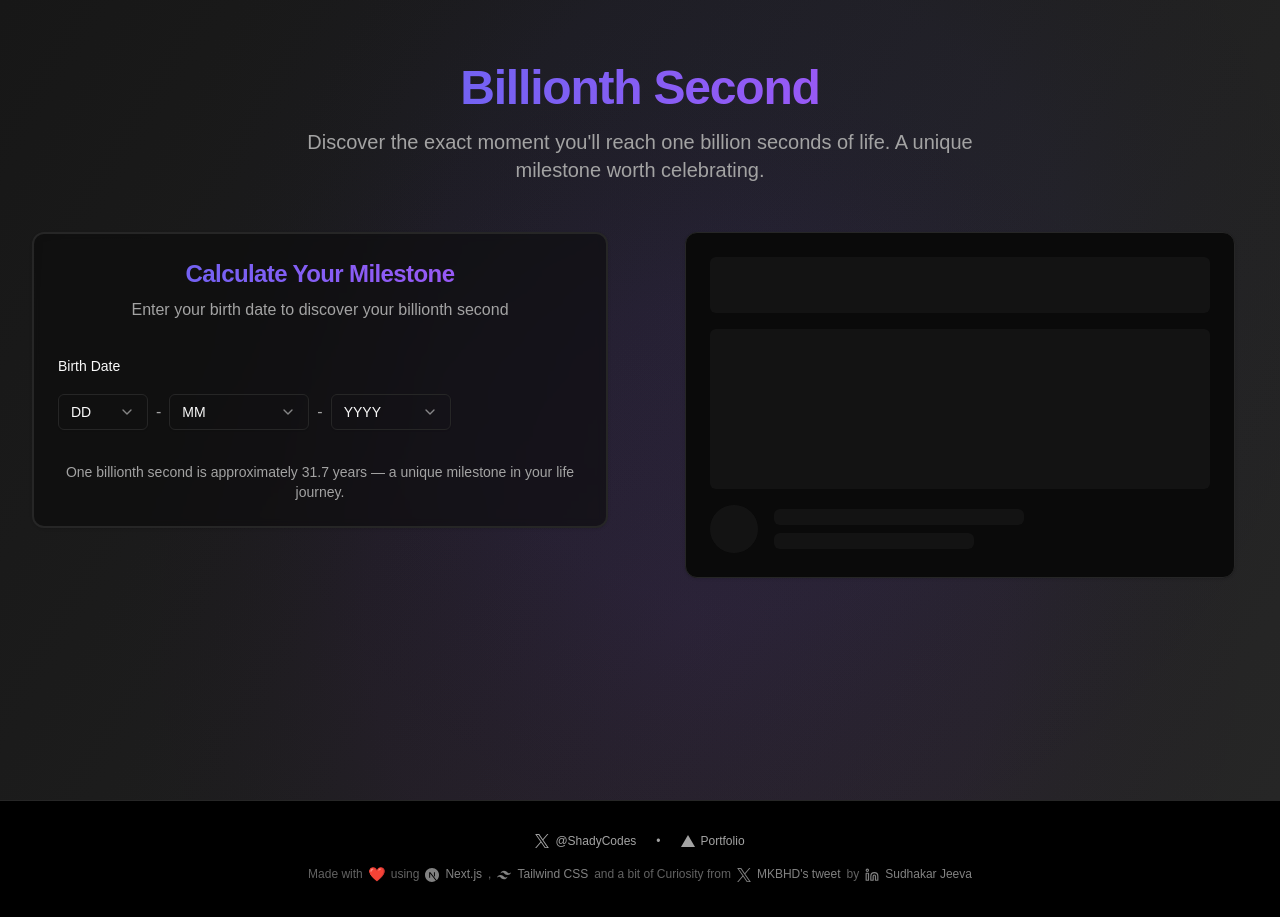
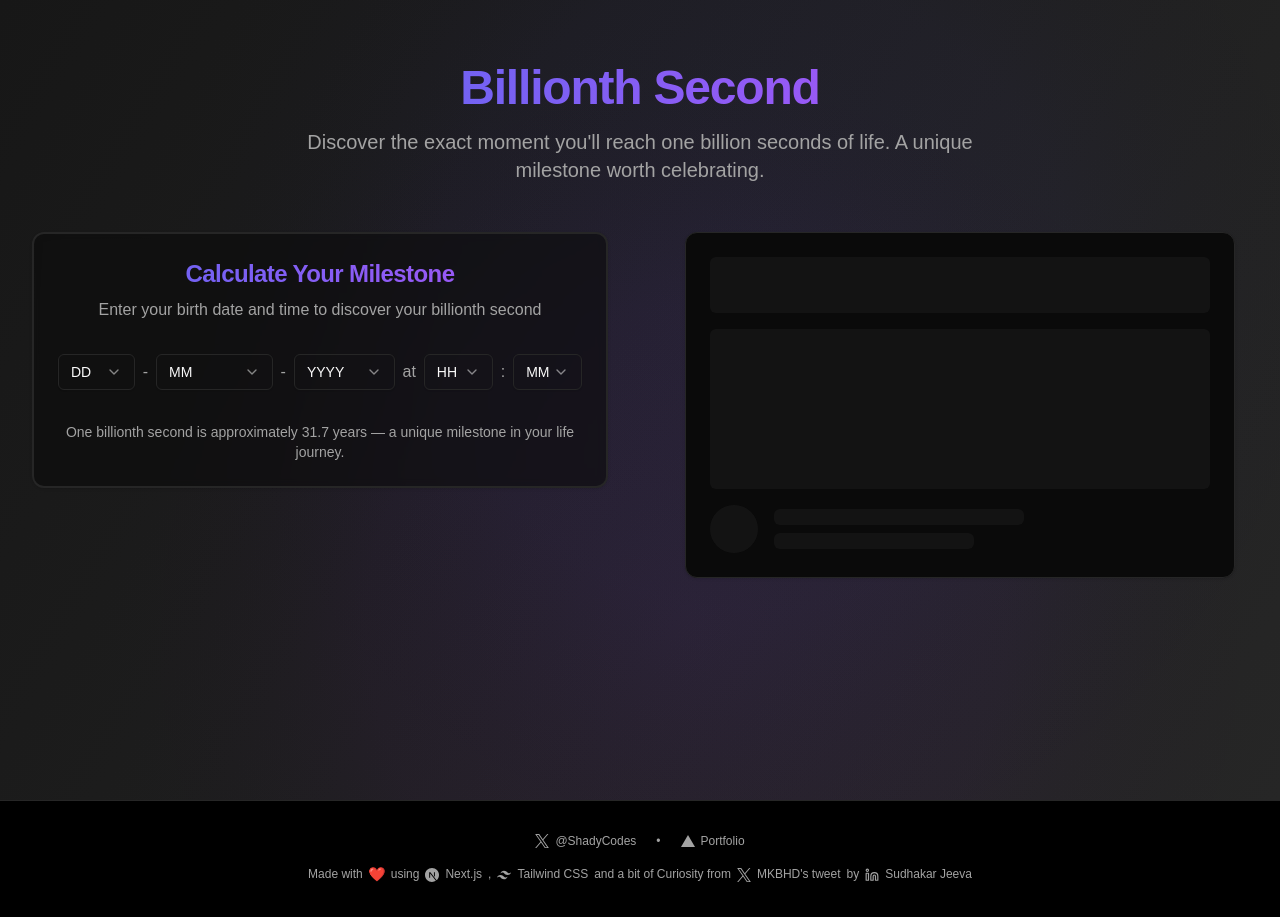
Before and after one commit to Sudhakar7J/my-billionth-second, a Next.js app: page / in a window 1280 px wide. Built offline with nearby package versions, Linux system fonts and the light colour scheme.

Commit message:
Feat : Implement Footer icons and add Time to the equation

```diff
--- a/src/app/page.tsx
+++ b/src/app/page.tsx
@@ -17,8 +17,9 @@ export const metadata: Metadata = {
 
 export default function Home() {
   return (
-    <main className="relative min-h-screen overflow-hidden">
-      <div className="relative container mx-auto px-4 py-6 md:py-16">
+    <div className="min-h-screen flex flex-col">
+      <main className="flex-1">
+        <div className="container mx-auto px-4 py-6 md:py-16">
           <div className="max-w-2xl mx-auto text-center mb-8 md:mb-12">
             <h1 className="scroll-m-20 text-3xl md:text-4xl lg:text-5xl font-extrabold tracking-tight mb-3 md:mb-4 bg-clip-text text-transparent bg-gradient-to-r from-indigo-500 to-purple-500">
               Billionth Second
@@ -39,7 +40,8 @@ export default function Home() {
             </div>
           </div>
         </div>
+      </main>
       <Toaster position="bottom-right" />
-    </main>
+    </div>
   );
 }
--- a/src/components/billionth-calculator.tsx
+++ b/src/components/billionth-calculator.tsx
@@ -1,6 +1,6 @@
 "use client";
 
-import { useState, useEffect, useRef } from "react";
+import { useState, useEffect, useRef, useLayoutEffect } from "react";
 import {
   Card,
   CardContent,
@@ -34,6 +34,9 @@ import {
   LinkedInIcon,
 } from "@/components/ui/social-icons";
 
+const BILLION_SECONDS = 1000000000;
+const BILLION_MILLISECONDS = BILLION_SECONDS * 1000;
+
 // Helper function to get ordinal suffix
 const getOrdinal = (n: number): string => {
   const s = ["th", "st", "nd", "rd"];
@@ -42,10 +45,12 @@ const getOrdinal = (n: number): string => {
 };
 
 export function BillionthCalculator() {
-  const [loading, setLoading] = useState(true);
+  const [isMounted, setIsMounted] = useState(false);
   const [month, setMonth] = useState<number>();
   const [year, setYear] = useState<number>();
   const [day, setDay] = useState<number>();
+  const [hour, setHour] = useState<number>();
+  const [minute, setMinute] = useState<number>();
   const [billionthSecond, setBillionthSecond] = useState<Date>();
   const [nextBillionthSecond, setNextBillionthSecond] = useState<Date>();
   const [timeLeft, setTimeLeft] = useState<string>();
@@ -54,6 +59,11 @@ export function BillionthCalculator() {
   const [currentBillion, setCurrentBillion] = useState<number>(1);
   const [previousMilestones, setPreviousMilestones] = useState<Date[]>([]);
   const milestoneRef = useRef<HTMLDivElement>(null);
+
+  // Prevent hydration mismatch
+  useLayoutEffect(() => {
+    setIsMounted(true);
+  }, []);
 
   // Calculate a reasonable year range
   const currentYear = new Date().getFullYear();
@@ -89,6 +99,12 @@ export function BillionthCalculator() {
     return Array.from({ length: 31 }, (_, i) => i + 1); // Default to 31 days
   };
 
+  // Generate hours array (00-23)
+  const hours = Array.from({ length: 24 }, (_, i) => i);
+
+  // Generate minutes array (00-59)
+  const minutes = Array.from({ length: 60 }, (_, i) => i);
+
   // Validate and adjust day if needed when month/year changes
   useEffect(() => {
     if (month !== undefined && year !== undefined && day !== undefined) {
@@ -102,21 +118,20 @@ export function BillionthCalculator() {
   const calculateProgress = (birthDate: Date) => {
     const now = new Date();
     const elapsed = now.getTime() - birthDate.getTime();
-    const billionSeconds = 1000000000 * 1000; // in milliseconds
 
     // Calculate which billionth second we're working towards
-    const billionsPassed = Math.floor(elapsed / billionSeconds);
+    const billionsPassed = Math.floor(elapsed / BILLION_MILLISECONDS);
     const currentBillionStart = new Date(
-      birthDate.getTime() + billionsPassed * billionSeconds
+      birthDate.getTime() + billionsPassed * BILLION_MILLISECONDS
     );
     const nextBillionDate = new Date(
-      currentBillionStart.getTime() + billionSeconds
+      currentBillionStart.getTime() + BILLION_MILLISECONDS
     );
 
     // Calculate all previous milestones
     if (billionsPassed > 0) {
       const milestones = Array.from({ length: billionsPassed }, (_, i) => {
-        return new Date(birthDate.getTime() + (i + 1) * billionSeconds);
+        return new Date(birthDate.getTime() + (i + 1) * BILLION_MILLISECONDS);
       });
       setPreviousMilestones(milestones);
     } else {
@@ -125,7 +140,8 @@ export function BillionthCalculator() {
 
     // Calculate progress to next billion
     const currentProgress =
-      ((now.getTime() - currentBillionStart.getTime()) / billionSeconds) * 100;
+      ((now.getTime() - currentBillionStart.getTime()) / BILLION_MILLISECONDS) *
+      100;
 
     setHasPassed(billionsPassed > 0);
     setCurrentBillion(billionsPassed + 1);
@@ -140,16 +156,16 @@ export function BillionthCalculator() {
   const calculateBillionthSecond = (
     month: number,
     year: number,
-    day: number
+    day: number,
+    hour: number = 0,
+    minute: number = 0
   ) => {
-    const birthDate = new Date(year, month, day);
-    const billionSeconds = 1000000000;
-    const billionthDate = new Date(birthDate.getTime() + billionSeconds * 1000);
+    const birthDate = new Date(year, month, day, hour, minute);
+    const billionthDate = new Date(birthDate.getTime() + BILLION_MILLISECONDS);
     setBillionthSecond(billionthDate);
 
-    // Calculate next billionth second (will be updated in calculateProgress if needed)
     const nextBillionthDate = new Date(
-      billionthDate.getTime() + billionSeconds * 1000
+      billionthDate.getTime() + BILLION_MILLISECONDS
     );
     setNextBillionthSecond(nextBillionthDate);
 
@@ -181,10 +197,16 @@ export function BillionthCalculator() {
   }, [billionthSecond]);
 
   useEffect(() => {
-    if (month !== undefined && year !== undefined && day !== undefined) {
-      calculateBillionthSecond(month, year, day);
+    if (
+      month !== undefined &&
+      year !== undefined &&
+      day !== undefined &&
+      hour !== undefined &&
+      minute !== undefined
+    ) {
+      calculateBillionthSecond(month, year, day, hour, minute);
     }
-  }, [month, year, day]);
+  }, [month, year, day, hour, minute]);
 
   const addToCalendar = (date: Date, billionth: number) => {
     try {
@@ -378,15 +400,7 @@ export function BillionthCalculator() {
     }
   };
 
-  // Simulate loading state
-  useEffect(() => {
-    const timer = setTimeout(() => {
-      setLoading(false);
-    }, 1000);
-    return () => clearTimeout(timer);
-  }, []);
-
-  if (loading) {
+  if (!isMounted) {
     return (
       <Card className="w-full max-w-xl border-2 bg-background/60 backdrop-blur-sm">
         <CardHeader className="space-y-4 text-center pb-6 md:pb-8">
@@ -447,13 +461,12 @@ export function BillionthCalculator() {
             Calculate Your Milestone
           </CardTitle>
           <CardDescription className="text-sm md:text-base">
-            Enter your birth date to discover your billionth second
+            Enter your birth date and time to discover your billionth second
           </CardDescription>
         </div>
       </CardHeader>
       <CardContent className="space-y-6 md:space-y-8">
         <div className="space-y-3 md:space-y-4">
-          <label className="text-sm font-medium leading-none">Birth Date</label>
           <div className="flex flex-wrap md:flex-nowrap gap-2">
             <Select
               value={day?.toString()}
@@ -514,6 +527,50 @@ export function BillionthCalculator() {
                 {years.map((year) => (
                   <SelectItem key={year} value={year.toString()}>
                     {year}
+                  </SelectItem>
+                ))}
+              </SelectContent>
+            </Select>
+
+            <div className="flex items-center text-muted-foreground">at</div>
+
+            <Select
+              value={hour?.toString()}
+              onValueChange={(value) => setHour(parseInt(value))}
+            >
+              <SelectTrigger className="w-[80px]">
+                <SelectValue placeholder="HH" />
+              </SelectTrigger>
+              <SelectContent
+                position="popper"
+                align="start"
+                className="max-h-[300px]"
+              >
+                {hours.map((h) => (
+                  <SelectItem key={h} value={h.toString()}>
+                    {h.toString().padStart(2, "0")}
+                  </SelectItem>
+                ))}
+              </SelectContent>
+            </Select>
+
+            <div className="flex items-center text-muted-foreground">:</div>
+
+            <Select
+              value={minute?.toString()}
+              onValueChange={(value) => setMinute(parseInt(value))}
+            >
+              <SelectTrigger className="w-[80px]">
+                <SelectValue placeholder="MM" />
+              </SelectTrigger>
+              <SelectContent
+                position="popper"
+                align="start"
+                className="max-h-[300px]"
+              >
+                {minutes.map((m) => (
+                  <SelectItem key={m} value={m.toString()}>
+                    {m.toString().padStart(2, "0")}
                   </SelectItem>
                 ))}
               </SelectContent>
--- a/src/components/tweet-embed.tsx
+++ b/src/components/tweet-embed.tsx
@@ -1,6 +1,6 @@
 "use client";
 
-import { useState, useEffect } from "react";
+import { useState, useEffect, useLayoutEffect } from "react";
 import Script from "next/script";
 import { Skeleton } from "@/components/ui/skeleton";
 import { Card } from "@/components/ui/card";
@@ -20,11 +20,19 @@ declare global {
 }
 
 export function TweetEmbed() {
+  const [isMounted, setIsMounted] = useState(false);
   const [isLoading, setIsLoading] = useState(true);
   const [loadAttempts, setLoadAttempts] = useState(0);
   const maxAttempts = 5;
 
+  // Prevent hydration mismatch
+  useLayoutEffect(() => {
+    setIsMounted(true);
+  }, []);
+
   useEffect(() => {
+    if (!isMounted) return;
+
     const loadTweet = () => {
       if (window.twttr) {
         window.twttr.widgets.load();
@@ -44,7 +52,11 @@ export function TweetEmbed() {
         return () => clearTimeout(timer);
       }
     }
-  }, [isLoading, loadAttempts]);
+  }, [isLoading, loadAttempts, isMounted]);
+
+  if (!isMounted) {
+    return <LoadingSkeleton />;
+  }
 
   return (
     <>
@@ -56,17 +68,7 @@ export function TweetEmbed() {
       />
       <div className="w-full max-w-[550px] min-h-[250px] md:min-h-[500px]">
         {isLoading ? (
-          <Card className="w-full space-y-4 p-4 md:p-6">
-            <Skeleton className="h-10 md:h-14 w-full" />
-            <Skeleton className="h-32 md:h-40 w-full" />
-            <div className="flex items-center space-x-4">
-              <Skeleton className="h-10 md:h-12 w-10 md:w-12 rounded-full" />
-              <div className="space-y-2">
-                <Skeleton className="h-3 md:h-4 w-[200px] md:w-[250px]" />
-                <Skeleton className="h-3 md:h-4 w-[150px] md:w-[200px]" />
-              </div>
-            </div>
-          </Card>
+          <LoadingSkeleton />
         ) : (
           <div className="relative w-full">
             <blockquote
@@ -76,7 +78,7 @@ export function TweetEmbed() {
               data-conversation="none"
               data-dnt="true"
             >
-              <a href="https://twitter.com/MKBHD/status/1879281378422063328?ref_src=twsrc%5Etfw"></a>
+              <a href="https://twitter.com/MKBHD/status/1879281378422063328"></a>
             </blockquote>
             {loadAttempts >= maxAttempts && (
               <div className="absolute inset-0 flex items-center justify-center bg-card/80 backdrop-blur-sm rounded-lg">
@@ -92,3 +94,17 @@ export function TweetEmbed() {
     </>
   );
 }
+
+const LoadingSkeleton = () => (
+  <Card className="w-full space-y-4 p-4 md:p-6">
+    <Skeleton className="h-10 md:h-14 w-full" />
+    <Skeleton className="h-32 md:h-40 w-full" />
+    <div className="flex items-center space-x-4">
+      <Skeleton className="h-10 md:h-12 w-10 md:w-12 rounded-full" />
+      <div className="space-y-2">
+        <Skeleton className="h-3 md:h-4 w-[200px] md:w-[250px]" />
+        <Skeleton className="h-3 md:h-4 w-[150px] md:w-[200px]" />
+      </div>
+    </div>
+  </Card>
+);
--- a/src/components/ui/footer.tsx
+++ b/src/components/ui/footer.tsx
@@ -1,5 +1,6 @@
 "use client";
 
+import { useState, useLayoutEffect } from "react";
 import { siX, siVercel, siNextdotjs, siTailwindcss } from "simple-icons";
 import { motion } from "framer-motion";
 import { Linkedin } from "lucide-react";
@@ -37,7 +38,20 @@ const Divider = () => (
   </span>
 );
 
-const HeartIcon = () => (
+const HeartIcon = () => {
+  const [isMounted, setIsMounted] = useState(false);
+
+  useLayoutEffect(() => {
+    setIsMounted(true);
+  }, []);
+
+  if (!isMounted) {
+    return (
+      <span className="inline-flex text-red-500 w-4 justify-center">❤️</span>
+    );
+  }
+
+  return (
     <motion.span
       className="inline-flex text-red-500 w-4 justify-center"
       animate={{ scale: [1, 1.2, 1] }}
@@ -50,6 +64,7 @@ const HeartIcon = () => (
       ❤️
     </motion.span>
   );
+};
 
 const IconLink = ({
   href,
@@ -64,7 +79,7 @@ const IconLink = ({
     href={href}
     target="_blank"
     rel="noopener noreferrer"
-    className="inline-flex items-center gap-1.5 text-muted-foreground/80 hover:text-primary transition-colors"
+    className="inline-flex items-center gap-1.5 text-muted-foreground hover:text-primary transition-colors"
   >
     <svg
       role="img"
@@ -80,7 +95,7 @@ const IconLink = ({
 );
 
 const FooterCredit = () => (
-  <p className="text-xs text-center leading-relaxed text-muted-foreground/60 flex items-center justify-center flex-wrap gap-1.5">
+  <p className="text-xs text-center leading-relaxed text-muted-foreground flex items-center justify-center flex-wrap gap-1.5">
     <span>Made with</span>
     <HeartIcon />
     <span>using</span>
@@ -103,7 +118,7 @@ const FooterCredit = () => (
       href="https://www.linkedin.com/in/sudhakar-j/"
       target="_blank"
       rel="noopener noreferrer"
-      className="inline-flex items-center gap-1.5 text-muted-foreground/80 hover:text-primary transition-colors"
+      className="inline-flex items-center gap-1.5 text-muted-foreground hover:text-primary transition-colors"
     >
       <Linkedin className="h-3.5 w-3.5 min-w-[14px]" />
       Sudhakar Jeeva
```
Lines whose indentation alone changed are shown as unchanged.
